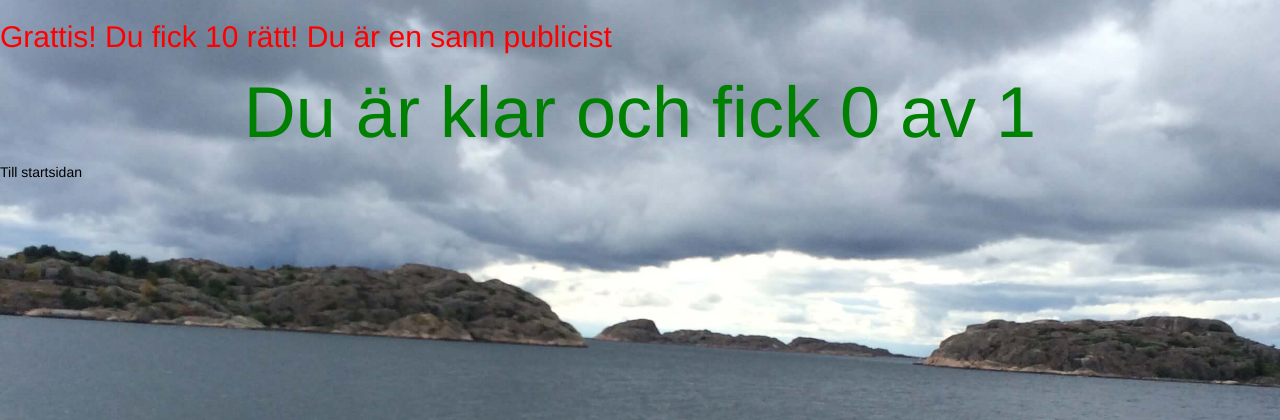
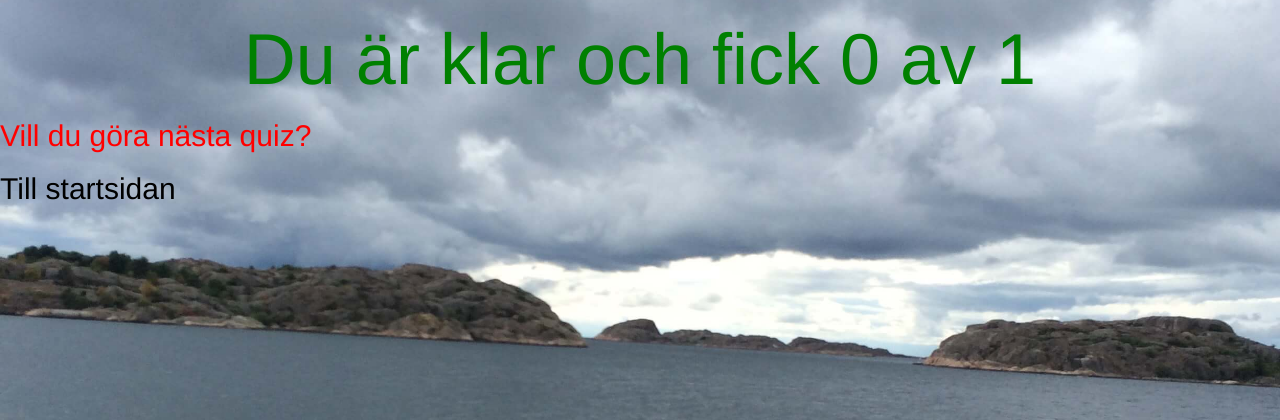
Before and after one commit to MalinCrona/quizThursday, a Django app: page /quiz/1/completed/ in a window 1280 px wide. Shown: the top 420 px of the page. Run offline with Django 3.2, Linux system fonts and the light colour scheme; tables that the repository leaves empty hold one stand-in row (values such as "Sample post").

Commit message:
Nästa quiz

```diff
--- a/quiz/templates/quiz/completed.html
+++ b/quiz/templates/quiz/completed.html
@@ -8,11 +8,12 @@
 <link rel="stylesheet" href="/static/style.css">
 </head>
 <body>
-<h3>Grattis! Du fick 10 rätt! Du är en sann publicist</h3>
 
 <h1>Du är klar och fick {{ correct }} av {{ total }}</h1>
 
-<p><a href="{% url 'start_page' %}">Till startsidan</a></p>
+
+<h3>Vill du göra nästa quiz?</h3>
+<h3><p><a href="{% url 'start_page' %}">Till startsidan</a></p></h3>
 
 </body>
 </html>
```
